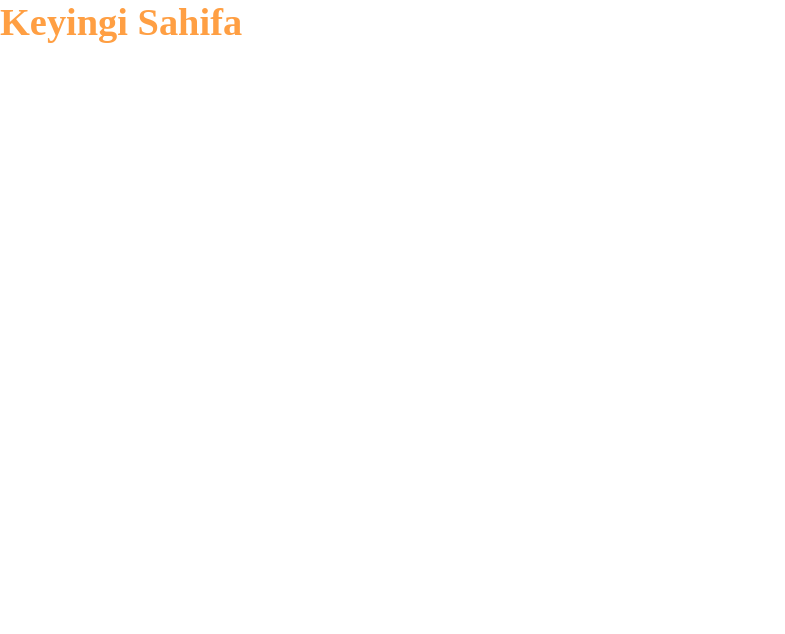
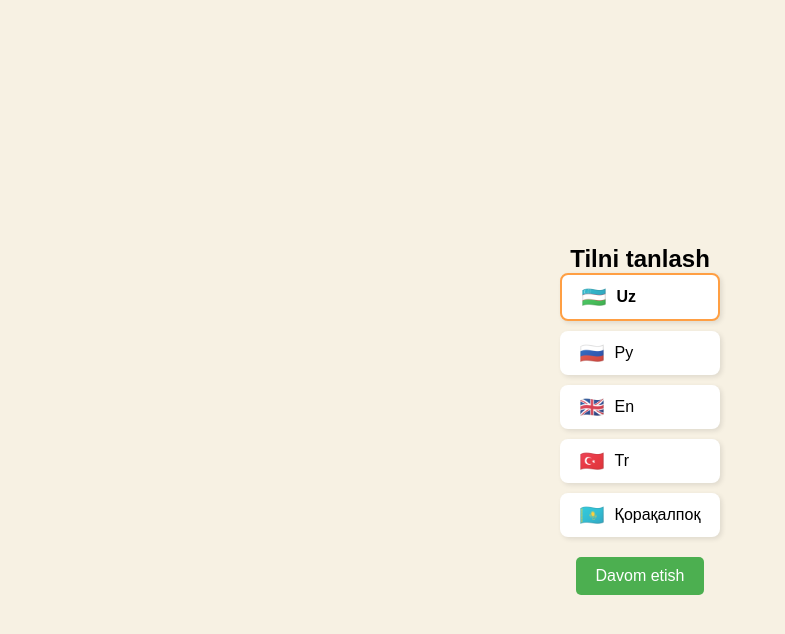
Before and after one commit to AzamovMuhammad/AyatUz, a React (Vite) app: page /language in a window 1280 px wide. Shown: the top 634 px of the page, without its empty margins (0-785 px from the left). Built offline with nearby package versions, Linux system fonts and the light colour scheme.

Commit message:
tilni tanlashni sahifasini qildim lekin keyingi sahifaga o'tmayapdi.

```diff
--- a/src/App.jsx
+++ b/src/App.jsx
@@ -1,5 +1,6 @@
 import React, { useState } from "react";
 import EntrancePart from "./Pages/entrance";
+import LanguageSelection from "./Pages/LanguageSelection";
 
 function App() {
   const [loadingComplete, setLoadingComplete] = useState(false);
@@ -9,7 +10,7 @@ function App() {
       {!loadingComplete ? (
         <EntrancePart onComplete={() => setLoadingComplete(true)} />
       ) : (
-        <h1>Keyingi Sahifa</h1>
+        <LanguageSelection/>
       )}
     </div>
   );
--- /dev/null
+++ b/src/Pages/LanguageSelection.jsx
@@ -0,0 +1,53 @@
+import React, { useState, useEffect } from "react";
+import "../style/LanguageSelection.css";
+import Next from "./Next";
+
+const languages = [
+  { code: "uz", name: "Uz", flag: "🇺🇿" },
+  { code: "ru", name: "Py", flag: "🇷🇺" },
+  { code: "en", name: "En", flag: "🇬🇧" },
+  { code: "tr", name: "Tr", flag: "🇹🇷" },
+  { code: "kaa", name: "Қорақалпоқ", flag: "🇰🇿" },
+];
+
+const LanguageSelection = () => {
+  const [selectedLang, setSelectedLang] = useState("uz"); // Default Uzbek
+
+  useEffect(() => {
+    const savedLang = localStorage.getItem("selectedLanguage");
+    if (savedLang) {
+    <Next/>
+    }
+  }, []);
+
+  const handleLanguageSelect = (code) => {
+    setSelectedLang(code);
+  };
+
+  const handleContinue = () => {
+    localStorage.setItem("selectedLanguage", selectedLang);
+    return <Next/>
+  };
+
+  return (
+    <div className="language-container">
+      <h2>Tilni tanlash</h2>
+      <div className="language-list">
+        {languages.map((lang) => (
+          <div
+            key={lang.code}
+            className={`language-option ${selectedLang === lang.code ? "selected" : ""}`}
+            onClick={() => handleLanguageSelect(lang.code)}
+          >
+            <span className="flag">{lang.flag}</span> {lang.name}
+          </div>
+        ))}
+      </div>
+      <button className="continue-btn" onClick={handleContinue}>
+        Davom etish
+      </button>
+    </div>
+  );
+};
+
+export default LanguageSelection;
--- /dev/null
+++ b/src/Pages/Next.jsx
@@ -0,0 +1,9 @@
+import React from 'react'
+
+function Next() {
+  return (
+    <div>Next page for test</div>
+  )
+}
+
+export default Next
--- /dev/null
+++ b/src/style/LanguageSelection.css
@@ -0,0 +1,53 @@
+.language-container {
+    text-align: center;
+    padding: 20px;
+    font-family: Arial, sans-serif;
+    background: #f7f1e3;
+    height: 100vh;
+    display: flex;
+    flex-direction: column;
+    justify-content: center;
+    align-items: center;
+  }
+
+  .language-list {
+    display: flex;
+    flex-direction: column;
+    gap: 10px;
+    margin-bottom: 20px;
+  }
+
+  .language-option {
+    display: flex;
+    align-items: center;
+    gap: 10px;
+    padding: 10px 20px;
+    border-radius: 8px;
+    cursor: pointer;
+    background: white;
+    box-shadow: 2px 2px 5px rgba(0, 0, 0, 0.1);
+    transition: 0.3s;
+  }
+
+  .language-option.selected {
+    border: 2px solid #ff9f43;
+    font-weight: bold;
+  }
+
+  .flag {
+    font-size: 20px;
+  }
+
+  .continue-btn {
+    padding: 10px 20px;
+    border: none;
+    background: #4caf50;
+    color: white;
+    font-size: 16px;
+    border-radius: 5px;
+    cursor: pointer;
+  }
+
+  .continue-btn:hover {
+    background: #388e3c;
+  }
```
